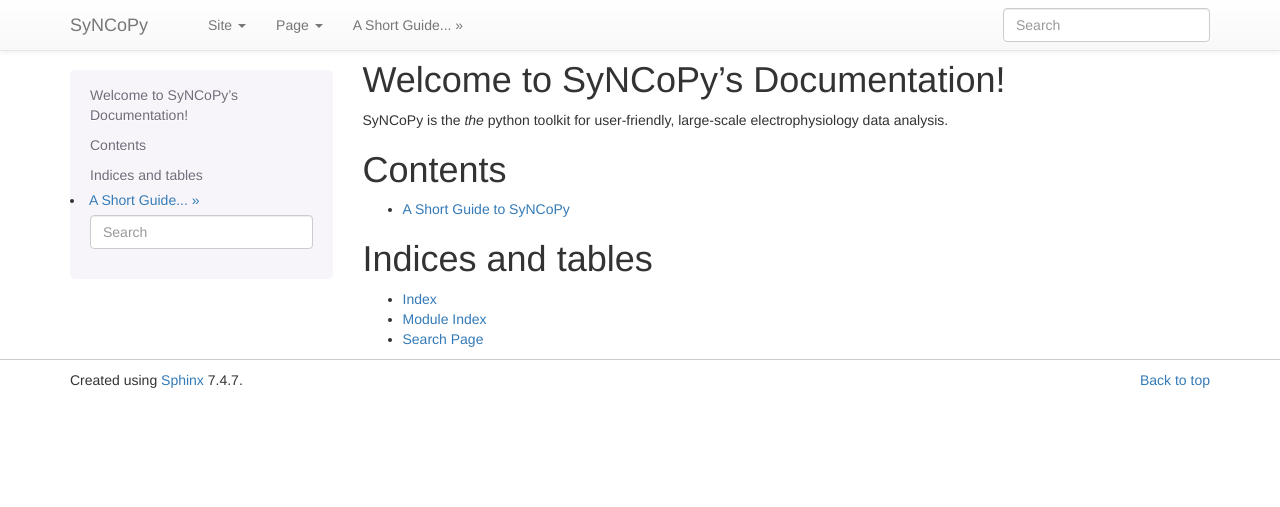
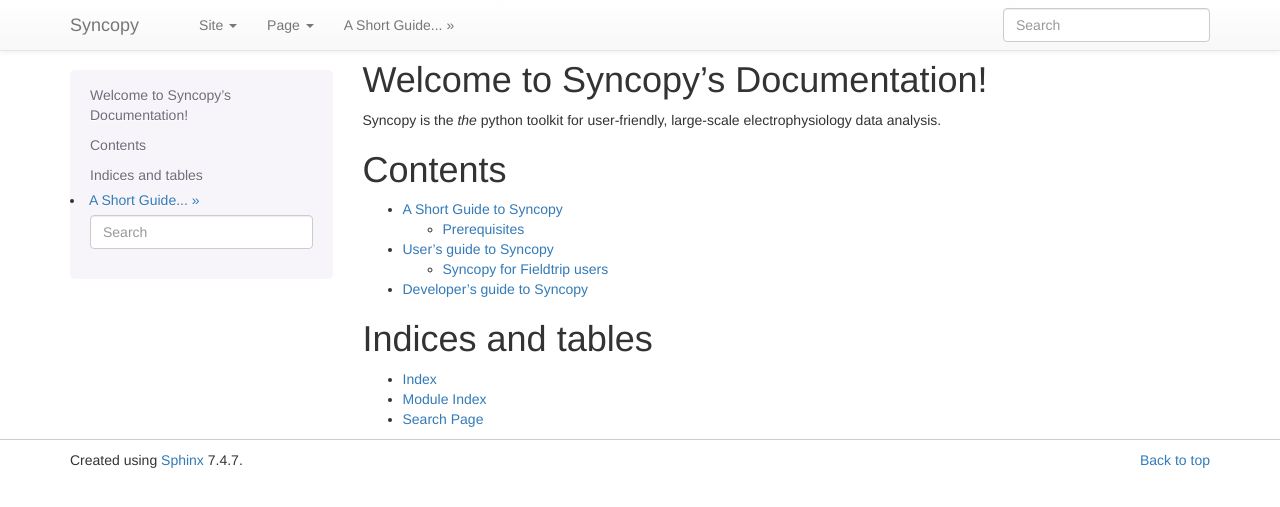
Before and after one commit to esi-neuroscience/syncopy, a Sphinx documentation site: the page built from doc/source/README.rst, in a window 1280 px wide. Shown: the top 507 px of the page. Built offline with Sphinx 7.4.7, drawn with Linux system fonts in a browser that asks for light colours.

Commit message:
WIP: Re-organizing Sphinx documentation
- Started renaming SyNCoPy to Syncopy in documentation
- Split documentation into user and developer documentation
- Started a Syncopy for Fieldtrip users guide

```diff
--- a/doc/source/README.rst
+++ b/doc/source/README.rst
@@ -1,20 +1,20 @@
-.. SynCoPy documentation master file, created by
+.. Syncopy documentation master file, created by
 
-.. title:: SyNCoPy Documentation
+.. title:: Syncopy Documentation
 
-Welcome to SyNCoPy's Documentation!
+Welcome to Syncopy's Documentation!
 ===================================
-SyNCoPy is the *the* python toolkit for user-friendly, large-scale electrophysiology data analysis.
+Syncopy is the *the* python toolkit for user-friendly, large-scale electrophysiology data analysis.
 
 Contents
 ========
 .. toctree::
-   :maxdepth: 1
+   :maxdepth: 2
 
    quickstart
-   datatype
+   user/users.rst
+   developer/developers.rst
    examples
-   utils
 
 
 
--- a/doc/source/basedata.rst
+++ /dev/null
@@ -1,5 +0,0 @@
-SyNCoPy Data Containers
-=========================
-What is in the box?!?!
-
-Take a look at :mod:`syncopy.datatype`
--- a/doc/source/conf.py
+++ b/doc/source/conf.py
@@ -20,7 +20,7 @@
 
 # -- Project information -----------------------------------------------------
 
-project = 'SyNCoPy'
+project = 'Syncopy'
 copyright = '2019, Joscha Schmiedt and Stefan Fuertinger'
 author = 'Joscha Schmiedt and Stefan Fuertinger'
 
@@ -131,7 +131,7 @@
 # -- Options for HTMLHelp output ---------------------------------------------
 
 # Output file base name for HTML help builder.
-htmlhelp_basename = 'SyNCoPyDoc'
+htmlhelp_basename = 'SyncopyDoc'
 
 
 # -- Options for LaTeX output ------------------------------------------------
@@ -158,7 +158,7 @@
 # (source start file, target name, title,
 #  author, documentclass [howto, manual, or own class]).
 latex_documents = [
-    (master_doc, 'SynCoPy.tex', 'SynCoPy Documentation',
+    (master_doc, 'Syncopy.tex', 'Syncopy Documentation',
      'Joscha Schmiedt and Stefan Fuertinger', 'manual'),
 ]
 
@@ -168,7 +168,7 @@
 # One entry per manual page. List of tuples
 # (source start file, name, description, authors, manual section).
 man_pages = [
-    (master_doc, 'SyNCoPy', 'SyNCoPy Documentation',
+    (master_doc, 'Syncopy', 'Syncopy Documentation',
      [author], 1)
 ]
 
@@ -179,8 +179,8 @@
 # (source start file, target name, title, author,
 #  dir menu entry, description, category)
 texinfo_documents = [
-    (master_doc, 'SyNCoPy', 'SyNCoPy Documentation',
-     author, 'SynCoPy', 'One line description of project.',
+    (master_doc, 'Syncopy', 'Syncopy Documentation',
+     author, 'Syncopy', 'One line description of project.',
      'Miscellaneous'),
 ]
 
--- a/doc/source/datatype.rst
+++ /dev/null
@@ -1 +0,0 @@
-.. automodule:: syncopy.datatype
--- a/doc/source/quickstart.rst
+++ b/doc/source/quickstart.rst
@@ -1,4 +1,4 @@
-A Short Guide to SyNCoPy
+A Short Guide to Syncopy
 ==========================
 Coming soon...
 
--- a/doc/source/utils.rst
+++ /dev/null
@@ -1 +0,0 @@
-.. automodule:: syncopy.utils
```
Also changed, not shown: doc/source/developer/developers.rst (added, +12 -0 lines), doc/source/user/fieldtrip.rst (added, +71 -0 lines), doc/source/user/users.rst (added, +10 -0 lines), 1 other file.
